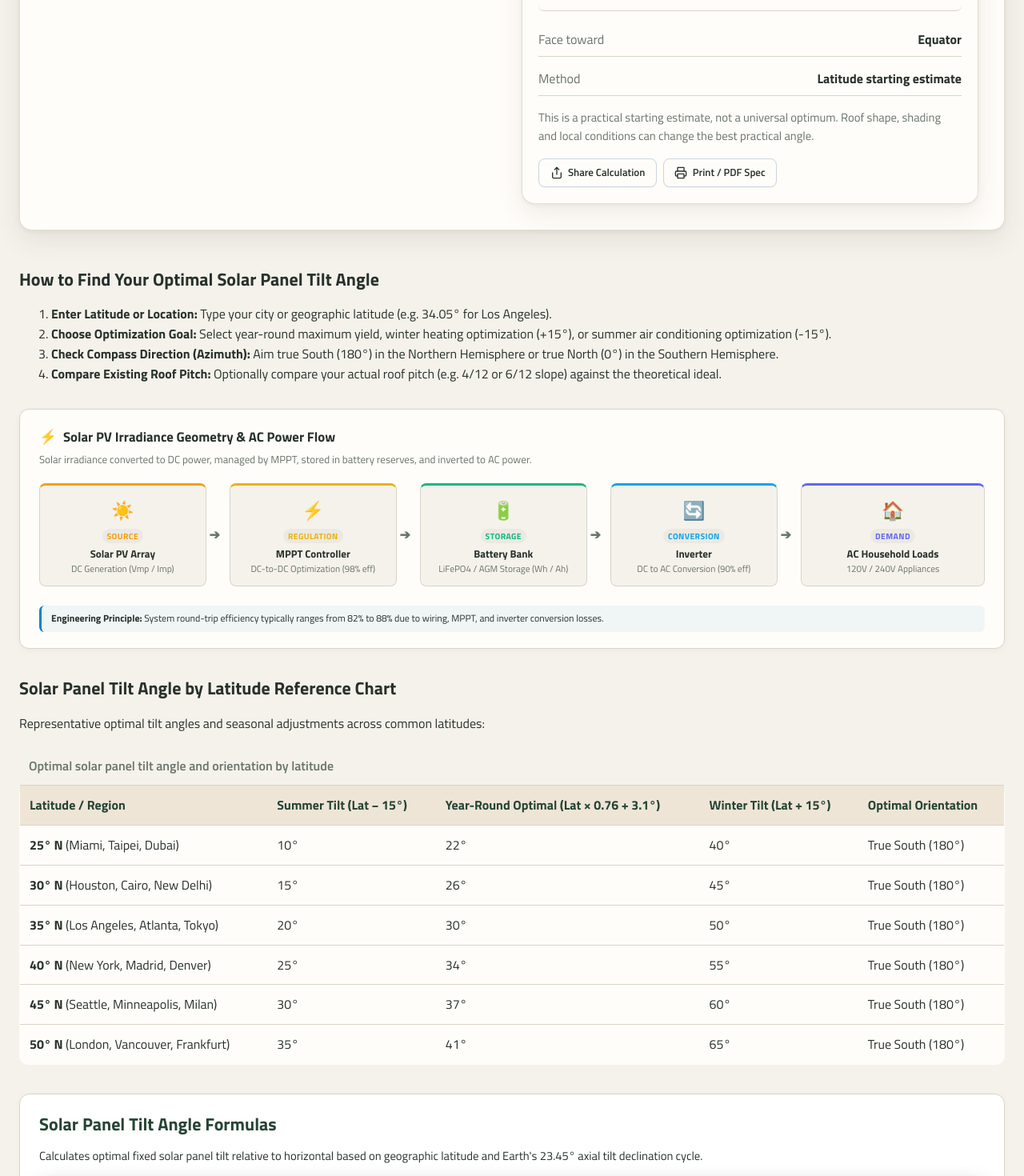
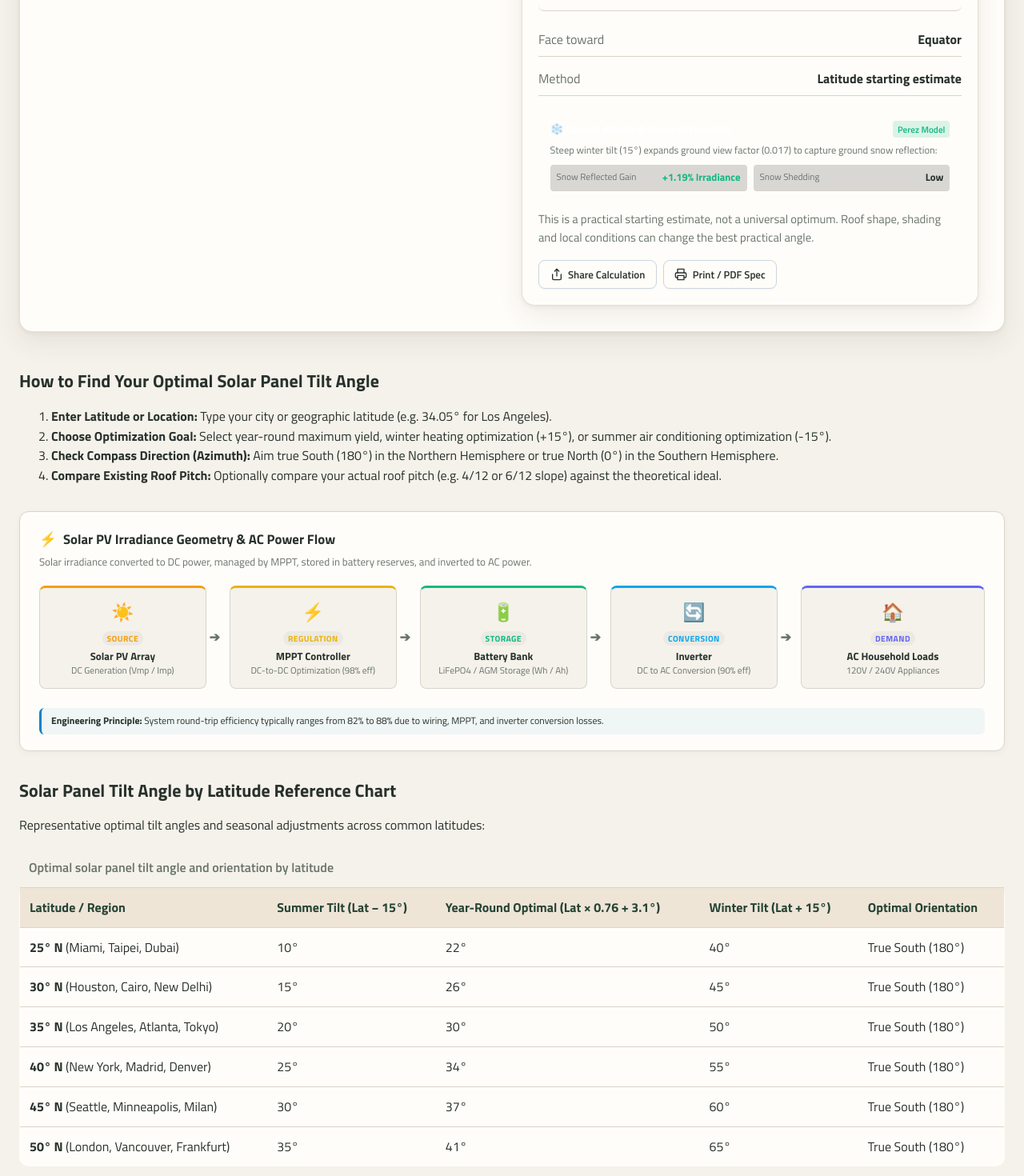
Before and after one commit to miadsaadidi/powerlab, a Next.js app: page /solar/solar-panel-tilt-calculator in a window 1280 px wide. Shown: the part 1520-2990 px from the top of the page at 80% size. Built offline with nearby package versions, Linux system fonts and the light colour scheme.

Commit message:
feat(solar-tilt): add Perez ground albedo & snow backscatter reflection model, paper 2, and outreach tracker

```diff
--- a/src/app/solar/solar-panel-tilt-calculator/page.tsx
+++ b/src/app/solar/solar-panel-tilt-calculator/page.tsx
@@ -178,17 +178,20 @@ export default function SolarTiltPage() {
 
       <div id="formula-math">
         <FormulaCard
-          title="Solar Panel Tilt Angle Formulas"
-          formula="Year_Round = Latitude × 0.76 + 3.1°  |  Summer = Latitude - 15°  |  Winter = Latitude + 15°"
-          formulaDescription="Calculates optimal fixed solar panel tilt relative to horizontal based on geographic latitude and Earth's 23.45° axial tilt declination cycle."
+          title="Solar Panel Tilt Angle & Ground Albedo Formulas"
+          formula="Year_Round = Latitude × 0.76 + 3.1°  |  Winter = Latitude + 15°  |  G_ground = G_horiz × ρ × (1 - cos β) / 2"
+          formulaDescription="Calculates optimal fixed solar panel tilt relative to horizontal based on geographic latitude, 23.45° axial declination, and Perez ground-reflected albedo backscatter."
           variables={[
             { symbol: "Latitude", label: "Geographic Latitude", description: "Distance north (+) or south (-) from Earth's equator.", unit: "degrees" },
             { symbol: "Year_Round", label: "Fixed Annual Optimal Tilt", description: "Maximizes cumulative annual kilowatt-hour solar harvest for fixed mounts.", unit: "degrees" },
-            { symbol: "Summer", label: "Summer Peak Optimization", description: "Flatter angle optimized for higher summer solar elevation.", unit: "degrees" },
             { symbol: "Winter", label: "Winter Peak Optimization", description: "Steeper angle optimized for lower winter sun trajectories and snow shedding.", unit: "degrees" },
+            { symbol: "G_ground", label: "Ground-Reflected Irradiance", description: "Plane-of-array diffuse irradiance captured from ground reflection (Perez transposition model).", unit: "W/m²" },
+            { symbol: "ρ (rho)", label: "Ground Albedo Coefficient", description: "Surface reflectance: 0.20 for dark ground/grass; 0.70 for fresh snow pack.", unit: "fraction" },
+            { symbol: "β (beta)", label: "Panel Tilt Angle", description: "Array inclination angle relative to horizontal.", unit: "degrees" },
           ]}
           notes={[
             "Equator-facing azimuth orientation: 180° (True South) in the Northern Hemisphere; 0° (True North) in the Southern Hemisphere.",
+            "Steep winter tilts (e.g. 50°–60°) increase the ground view factor (1 - cos β)/2 to ~0.20, capturing up to +15% additional diffuse plane-of-array irradiance when ground snow albedo (ρ ≈ 0.70) is present.",
             "A tilt angle deviation of ±10° from optimal typically causes less than 3% to 5% loss in total annual solar generation.",
           ]}
         />
--- a/src/components/calculator/solar-panel-tilt-calculator.tsx
+++ b/src/components/calculator/solar-panel-tilt-calculator.tsx
@@ -2,7 +2,7 @@
 
 import { useEffect, useMemo, useState } from "react";
 import { AZIMUTH_PRESETS, PVWATTS_ARRAY_TYPES, PVWATTS_MODULE_TYPES, SOLAR_DEFAULTS } from "@/data/solar-defaults";
-import { calculateSeasonalTilts, getEquatorFacingAzimuth, validateLatitude } from "@/lib/calculators/solar-tilt/engine";
+import { calculateGroundAlbedoGain, calculateSeasonalTilts, getEquatorFacingAzimuth, validateLatitude } from "@/lib/calculators/solar-tilt/engine";
 import { createEnergyProfileStore } from "@/lib/energy-profile/store";
 import { track } from "@/lib/analytics/analytics";
 import type { SolarProductionResult } from "@/lib/providers/pvwatts";
@@ -74,6 +74,7 @@ export function SolarPanelTiltCalculator() {
   const longitudeError = !Number.isFinite(longitude) ? "Enter a valid longitude." : longitude < -180 || longitude > 180 ? "Longitude must be between -180° and 180°." : null;
   const tilts = useMemo(() => latitudeError ? null : calculateSeasonalTilts(latitude), [latitude, latitudeError]);
   const orientation = useMemo(() => latitudeError ? null : getEquatorFacingAzimuth(latitude), [latitude, latitudeError]);
+  const winterAlbedoGain = useMemo(() => tilts ? calculateGroundAlbedoGain(tilts.winter, "snow") : null, [tilts]);
 
   const saveSolar = (update: Parameters<ReturnType<typeof createEnergyProfileStore>["patchSolar"]>[0]) => {
     createEnergyProfileStore(window.localStorage).patchSolar(update);
@@ -228,6 +229,29 @@ export function SolarPanelTiltCalculator() {
 
           <div className="comparison tilt-season-grid"><dl><div><dt>Summer</dt><dd>{tilts.summer}°</dd></div><div className="current-comparison"><dt>Year-round</dt><dd>{tilts.yearRound}°</dd></div><div><dt>Winter</dt><dd>{tilts.winter}°</dd></div></dl></div>
           <dl className="result-breakdown"><div><dt>Face toward</dt><dd>{orientation.label}{orientation.degrees === null ? "" : ` / ${orientation.degrees}°`}</dd></div><div><dt>Method</dt><dd>Latitude starting estimate</dd></div></dl>
+
+          {winterAlbedoGain && (
+            <div className="albedo-analysis-card" style={{ marginTop: "1rem", padding: "0.85rem", background: "var(--surface-subtle, rgba(255,255,255,0.04))", borderRadius: "8px", border: "1px solid var(--border-subtle, rgba(255,255,255,0.1))" }}>
+              <div style={{ display: "flex", justifyContent: "space-between", alignItems: "center", marginBottom: "0.4rem" }}>
+                <strong style={{ fontSize: "0.85rem", color: "var(--foreground, #fff)" }}>❄️ Ground Albedo &amp; Snow Backscatter</strong>
+                <span style={{ fontSize: "0.7rem", padding: "2px 6px", background: "rgba(16, 185, 129, 0.15)", color: "#10b981", borderRadius: "4px", fontWeight: 600 }}>Perez Model</span>
+              </div>
+              <p className="form-hint" style={{ fontSize: "0.78rem", margin: "0 0 0.5rem 0" }}>
+                Steep winter tilt ({tilts.winter}°) expands ground view factor ({winterAlbedoGain.groundViewFactor}) to capture ground snow reflection:
+              </p>
+              <dl style={{ display: "grid", gridTemplateColumns: "1fr 1fr", gap: "0.5rem", fontSize: "0.8rem", margin: 0 }}>
+                <div style={{ background: "rgba(0,0,0,0.15)", padding: "6px 8px", borderRadius: "4px" }}>
+                  <dt style={{ color: "var(--muted, #888)", fontSize: "0.72rem" }}>Snow Reflected Gain</dt>
+                  <dd style={{ fontWeight: 700, margin: 0, color: "#10b981" }}>+{winterAlbedoGain.reflectedIrradianceGainPct}% Irradiance</dd>
+                </div>
+                <div style={{ background: "rgba(0,0,0,0.15)", padding: "6px 8px", borderRadius: "4px" }}>
+                  <dt style={{ color: "var(--muted, #888)", fontSize: "0.72rem" }}>Snow Shedding</dt>
+                  <dd style={{ fontWeight: 700, margin: 0 }}>{winterAlbedoGain.snowSheddingEffectiveness.split(" ")[0]}</dd>
+                </div>
+              </dl>
+            </div>
+          )}
+
           <p className="energy-flow-note form-hint">This is a practical starting estimate, not a universal optimum. Roof shape, shading and local conditions can change the best practical angle.</p>
 
           <div className="button-row" style={{ marginTop: "1rem", display: "flex", gap: "0.5rem", flexWrap: "wrap" }}>
--- a/src/lib/calculators/solar-tilt/engine.ts
+++ b/src/lib/calculators/solar-tilt/engine.ts
@@ -7,6 +7,12 @@ export interface SeasonalTilts {
 export interface OrientationSuggestion {
   label: "North" | "South" | "Equator";
   degrees: 0 | 180 | null;
+}
+
+export interface GroundAlbedoResult {
+  groundViewFactor: number;
+  reflectedIrradianceGainPct: number;
+  snowSheddingEffectiveness: "Low (Risk of Snow Accumulation)" | "Moderate" | "Optimal (Natural Snow Shedding)";
 }
 
 export const clampTilt = (value: number) => Math.min(90, Math.max(0, value));
@@ -30,6 +36,25 @@ export function calculateSeasonalTilts(latitude: number): SeasonalTilts {
   };
 }
 
+export function calculateGroundAlbedoGain(tiltDeg: number, albedoType: "standard" | "snow" | "concrete" = "standard"): GroundAlbedoResult {
+  const tilt = clampTilt(tiltDeg);
+  const rad = (tilt * Math.PI) / 180;
+  const groundViewFactor = (1 - Math.cos(rad)) / 2;
+  const rho = albedoType === "snow" ? 0.70 : albedoType === "concrete" ? 0.35 : 0.20;
+  const reflectedIrradianceGainPct = Number((groundViewFactor * rho * 100).toFixed(2));
+
+  const snowSheddingEffectiveness =
+    tilt >= 45 ? "Optimal (Natural Snow Shedding)" :
+    tilt >= 25 ? "Moderate" :
+    "Low (Risk of Snow Accumulation)";
+
+  return {
+    groundViewFactor: Number(groundViewFactor.toFixed(4)),
+    reflectedIrradianceGainPct,
+    snowSheddingEffectiveness,
+  };
+}
+
 export function getEquatorFacingAzimuth(latitude: number): OrientationSuggestion {
   if (latitude > 0) return { label: "South", degrees: 180 };
   if (latitude < 0) return { label: "North", degrees: 0 };
```
Also changed, not shown: 7 other files (tests, documents, lock files or other folders).
